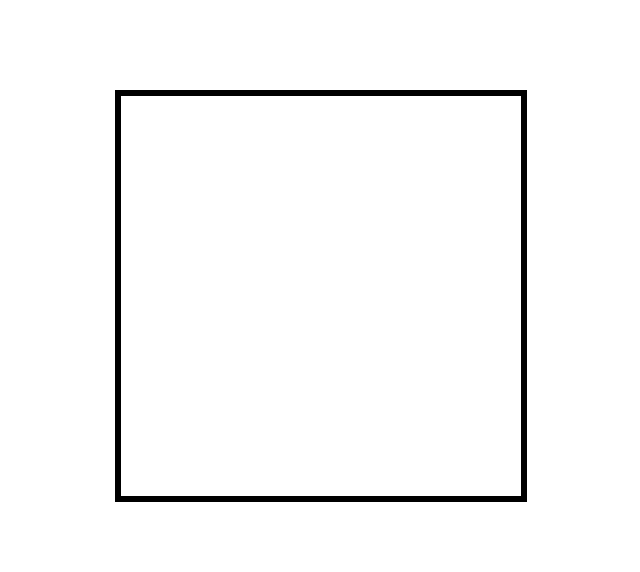
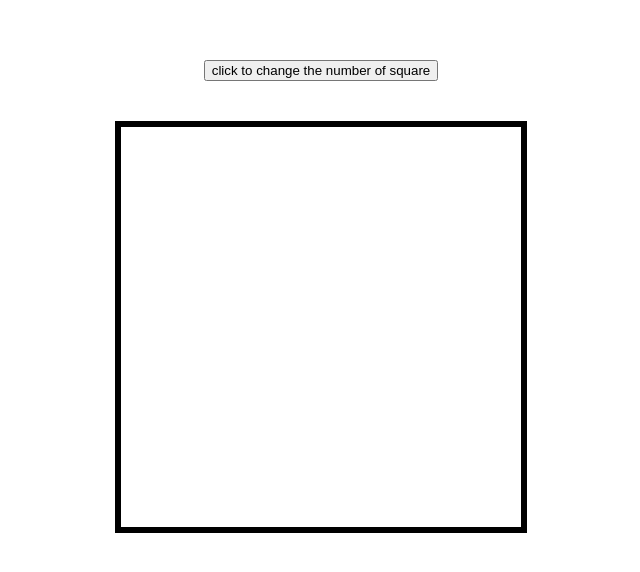
Before and after one commit to fedebram/etch-a-sketch, a plain HTML site: page index.html in a window 1280 px wide. Shown: the part 112-684 px from the top of the page, without its empty margins (327-967 px from the left). Drawn offline with Linux system fonts and the light colour scheme.

Commit message:
Add possibility to change numbers of square

```diff
--- a/javascript.js
+++ b/javascript.js
@@ -1,28 +1,51 @@
 const container = document.querySelector(".container");
 const body = document.querySelector("body");
 
+const button = document.createElement("button");
+button.textContent = "click to change the number of square";
+body.appendChild(button);
 
-for (let i = 0; i < 16; i++) {
-  let theDiv = document.createElement("div");
-  theDiv.setAttribute("class", "row");
-  container.appendChild(theDiv);
-  for (let j = 0; j < 16; j++) {
+createSquare(16);  //initial setting 16X16 square
+
+createColor();
+
+button.addEventListener("click", () => {
+  let numberSquare = parseInt(prompt("Insert a number between 1 and 100:"));
+  const row = document.querySelectorAll(".row");
+  row.forEach(row => {
+    row.remove();
+  });
+  createSquare(numberSquare);
+  createColor();
+});
+
+
+function createSquare(numberSquare) {
+  for (let i = 0; i < numberSquare; i++) {
+    const row = document.createElement("div");
+    row.setAttribute("class", "row");
+    let relativeHeight = (400/numberSquare);
+    let relativeWidth = (400/numberSquare);
+    row.style.height = `${relativeHeight}px`;
+    container.appendChild(row);
+    for (let j = 0; j < numberSquare; j++) {
       const square = document.createElement("div");
-    square.setAttribute("id", "square")
-    theDiv.appendChild(square);
+      square.setAttribute("id", "square");
+      square.style.height = `${relativeHeight}px`;
+      square.style.width = `${relativeWidth}px`;
+      row.appendChild(square);
+    }
   }
 }
 
+function createColor() {
   const square = document.querySelectorAll("#square");
-console.log(square);
   square.forEach(square => {
     square.addEventListener("mouseenter", () => {
       square.style.backgroundColor = randomColor();
     });
   });
-
-
-
+}
 
 function randomColor() {
   function random() {
--- a/styles.css
+++ b/styles.css
@@ -2,6 +2,7 @@ body {
     width: 100vw;
     height: 100vh;
     display: flex;
+    flex-direction: column;
     justify-content: center;
     align-items: center;
 }
@@ -10,15 +11,17 @@ body {
     width: 400px;
     height: 400px;
     border: 6px solid black;
+    order: 2;
 }
 
 .row {
     width: 400px;
-    height: 25px;
     display: flex;
 }
 
-#square {
-    width: 25px;
-    height: 25px;
+
+
+button {
+    order: 1;
+    margin-bottom: 40px;
 }
```
Lines whose indentation alone changed are shown as unchanged.
